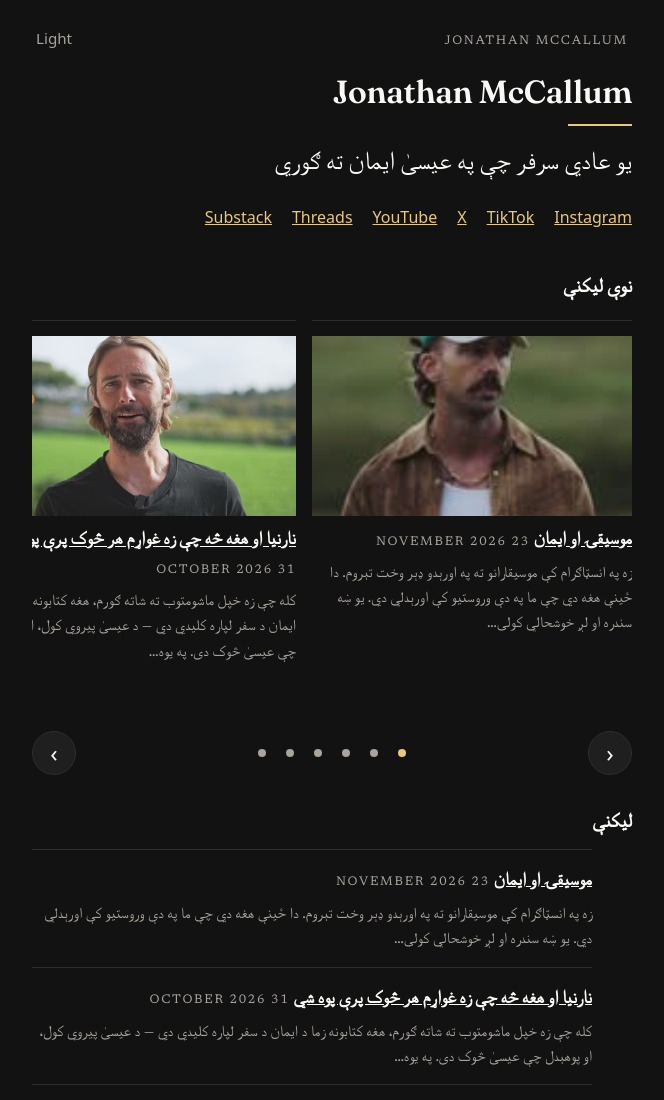
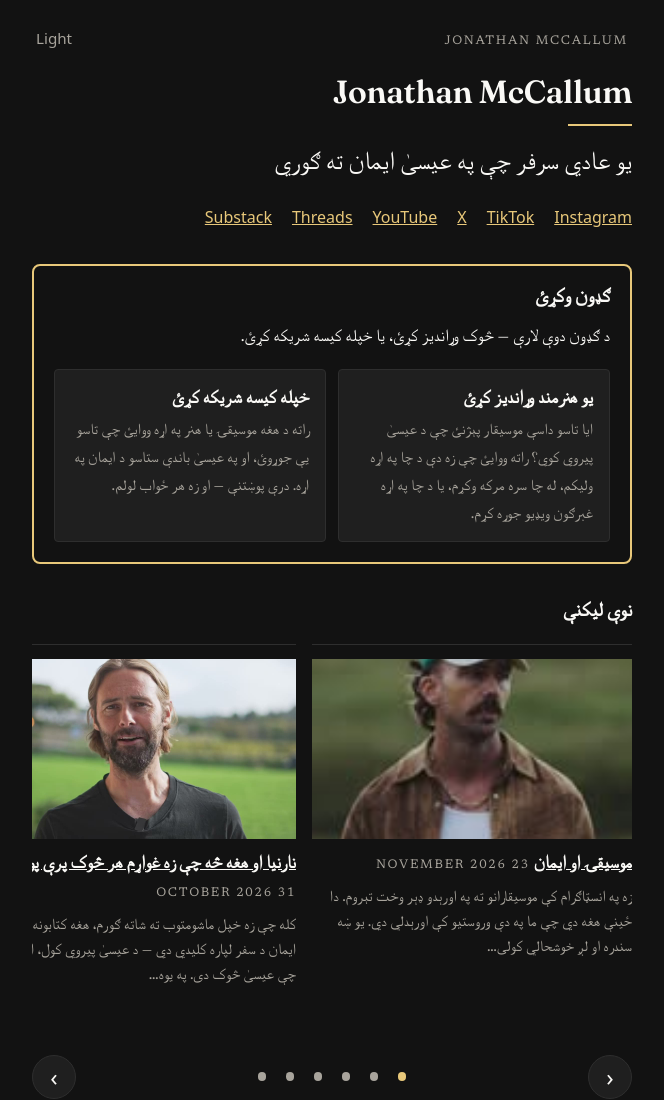
Before and after one commit to streamjonathan/jonathanmccallum-ps, an Eleventy site: page index.njk in a window 1280 px wide. Shown: the top 1100 px of the page, without its empty margins (308-972 px from the left). Built offline with nearby package versions, Linux system fonts and the light colour scheme; Eleventy itself is replaced by a stand-in of ours; files that its build step writes are made by us from their sources; files whose address does not match are found by name.

Commit message:
Get involved box (translated), linking to the main site's Suggest and Share pages
The two cards link to https://jonathanmccallum.com/suggest-an-artist/ and
https://jonathanmccallum.com/share-your-story/ — this language site has no
suggest/share pages of its own, and the Worker's session cookie is host-only
for jonathanmccallum.com (no CORS for cross-origin API calls), so sign-in and
the forms cannot run on a jonathanmccallum-<code>.pages.dev origin.
Deployment waits on the Cloudflare 20-project cap / clubhousejonathan token.

```diff
--- /dev/null
+++ b/_includes/get-involved.njk
@@ -0,0 +1,14 @@
+<section class="get-involved" aria-labelledby="get-involved-heading">
+  <h2 id="get-involved-heading">ګډون وکړئ</h2>
+  <p>د ګډون دوې لارې — څوک وړاندیز کړئ، یا خپله کیسه شریکه کړئ.</p>
+  <div class="get-involved__cards">
+    <a class="get-involved__card" href="https://jonathanmccallum.com/suggest-an-artist/">
+      <strong>یو هنرمند وړاندیز کړئ</strong>
+      <span>ایا تاسو داسې موسیقار پېژنئ چې د عیسیٰ پیروي کوي؟ راته ووایئ چې زه دې د چا په اړه ولیکم، له چا سره مرکه وکړم، یا د چا په اړه غبرګون ویډیو جوړه کړم.</span>
+    </a>
+    <a class="get-involved__card" href="https://jonathanmccallum.com/share-your-story/">
+      <strong>خپله کیسه شریکه کړئ</strong>
+      <span>راته د هغه موسیقۍ یا هنر په اړه ووایئ چې تاسو یې جوړوئ، او په عیسیٰ باندې ستاسو د ایمان په اړه. درې پوښتنې — او زه هر ځواب لولم.</span>
+    </a>
+  </div>
+</section>
--- a/_includes/layouts/base.njk
+++ b/_includes/layouts/base.njk
@@ -132,8 +132,8 @@
 </script>
 {% endif %}
 <link rel="alternate" type="application/rss+xml" title="{{ site.title }}" href="/feed/">
-<link rel="preload" href="/css/style.css?v=12" as="style">
-<link rel="stylesheet" href="/css/style.css?v=12">
+<link rel="preload" href="/css/style.css?v=13" as="style">
+<link rel="stylesheet" href="/css/style.css?v=13">
 </head>
 <body>
 <a class="skip-link" href="#main">منځپانګې ته ورشئ</a>
--- a/_includes/layouts/page.njk
+++ b/_includes/layouts/page.njk
@@ -5,3 +5,6 @@ layout: layouts/base.njk
   <h1>{{ title }}</h1>
   {{ content | safe }}
 </article>
+{% if page.url != "/suggest-an-artist/" and page.url != "/share-your-story/" %}
+{% include "get-involved.njk" %}
+{% endif %}
--- a/_includes/layouts/post.njk
+++ b/_includes/layouts/post.njk
@@ -10,6 +10,7 @@ layout: layouts/base.njk
   {{ content | safe }}
   </div>
 </article>
+{% include "get-involved.njk" %}
 {% set prevPost = collections.publishedPosts | getPreviousCollectionItem(page) %}
 {% set nextPost = collections.publishedPosts | getNextCollectionItem(page) %}
 {% if prevPost or nextPost %}
--- a/css/style.css
+++ b/css/style.css
@@ -256,6 +256,32 @@ button[type="submit"] {
 /* Featured carousel: the newest articles in a slow-moving row, same
    scroll-snap pattern as the Watch row. The reader can swipe or scroll
    it by hand; the script below moves it along gently when left alone. */
+/* Get involved: the reader forms, on the main site, in a gold box so they pop out.
+   On this language site the two cards link to jonathanmccallum.com, where
+   sign-in and the forms live (the session cookie is host-only for the main
+   site, so they cannot run here). */
+.get-involved {
+  border: 2px solid var(--link);
+  border-radius: 0.5rem;
+  padding: 1rem 1.25rem 1.25rem;
+  margin: 0 0 1.5rem;
+}
+.get-involved h2 { margin-top: 0; }
+.get-involved__cards { display: flex; flex-wrap: wrap; gap: 0.75rem; margin-top: 0.75rem; }
+.get-involved__card {
+  flex: 1 1 16rem;
+  display: block;
+  padding: 0.75rem 1rem;
+  border: 1px solid var(--line);
+  border-radius: 0.25rem;
+  background: var(--code-bg);
+  color: var(--text);
+  text-decoration: none;
+}
+.get-involved__card:hover { border-color: var(--link); }
+.get-involved__card strong { display: block; font-family: "Fraunces", Georgia, "Iowan Old Style", "Times New Roman", serif; font-size: 1.15rem; margin-bottom: 0.25rem; }
+.get-involved__card span { color: var(--muted); font-size: 0.95rem; }
+
 .featured { margin-top: 1.5rem; }
 .featured-row { display: flex; gap: 1rem; overflow-x: auto; scroll-snap-type: x mandatory; list-style: none; padding: 0 0 0.5rem; margin: 1rem 0; }
 /* The arrows and dots are the navigation now, so the row's own
--- a/index.njk
+++ b/index.njk
@@ -17,6 +17,8 @@ eleventyExcludeFromCollections: true
   <a href="https://www.threads.com/@jonamccallum">Threads</a>
   <a href="https://jonamccallum.substack.com">Substack</a>
 </p>
+
+{% include "get-involved.njk" %}
 
 <section class="featured" data-fade aria-labelledby="featured-heading">
   <h2 id="featured-heading">نوې لیکنې</h2>
```
